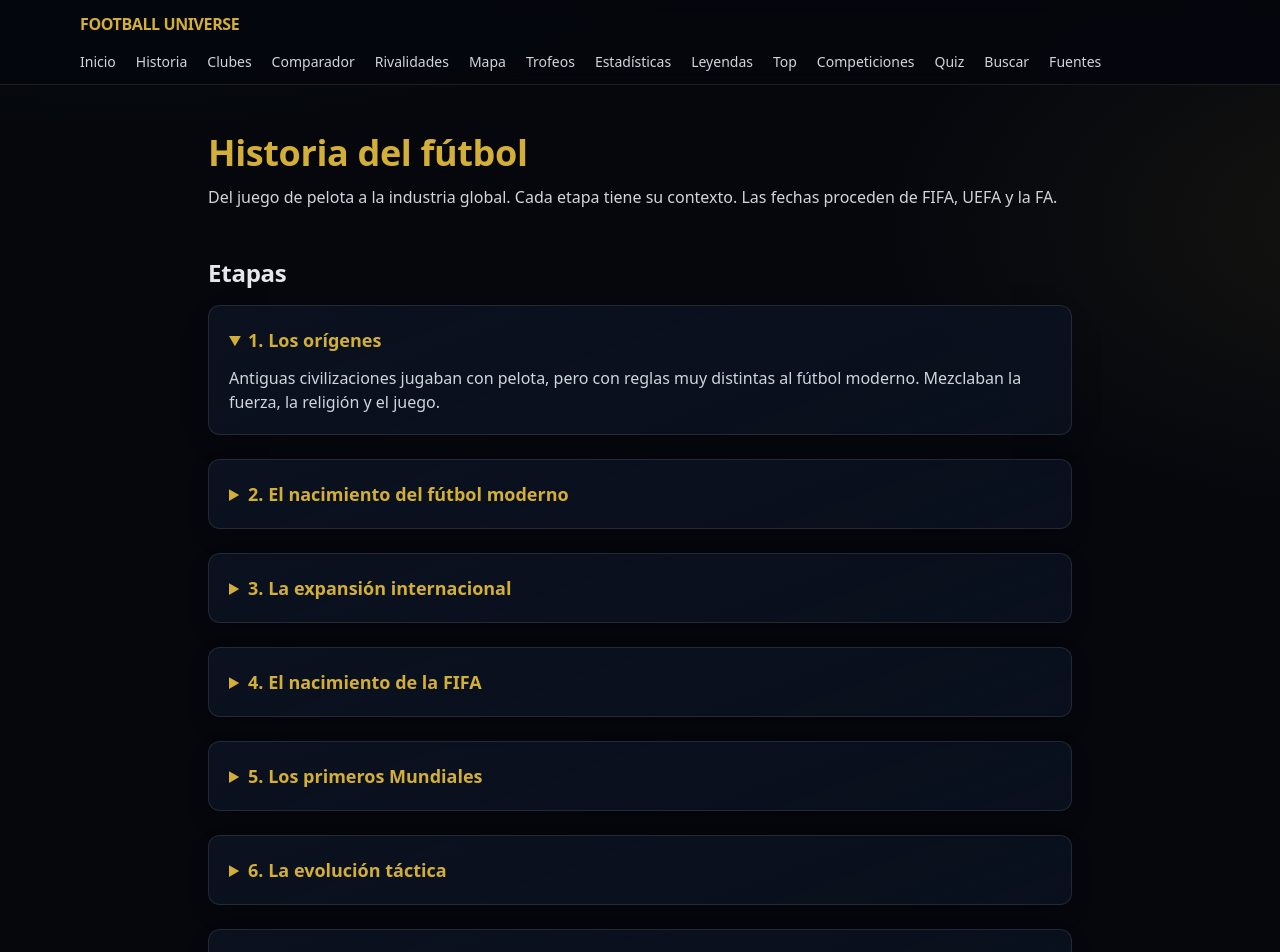
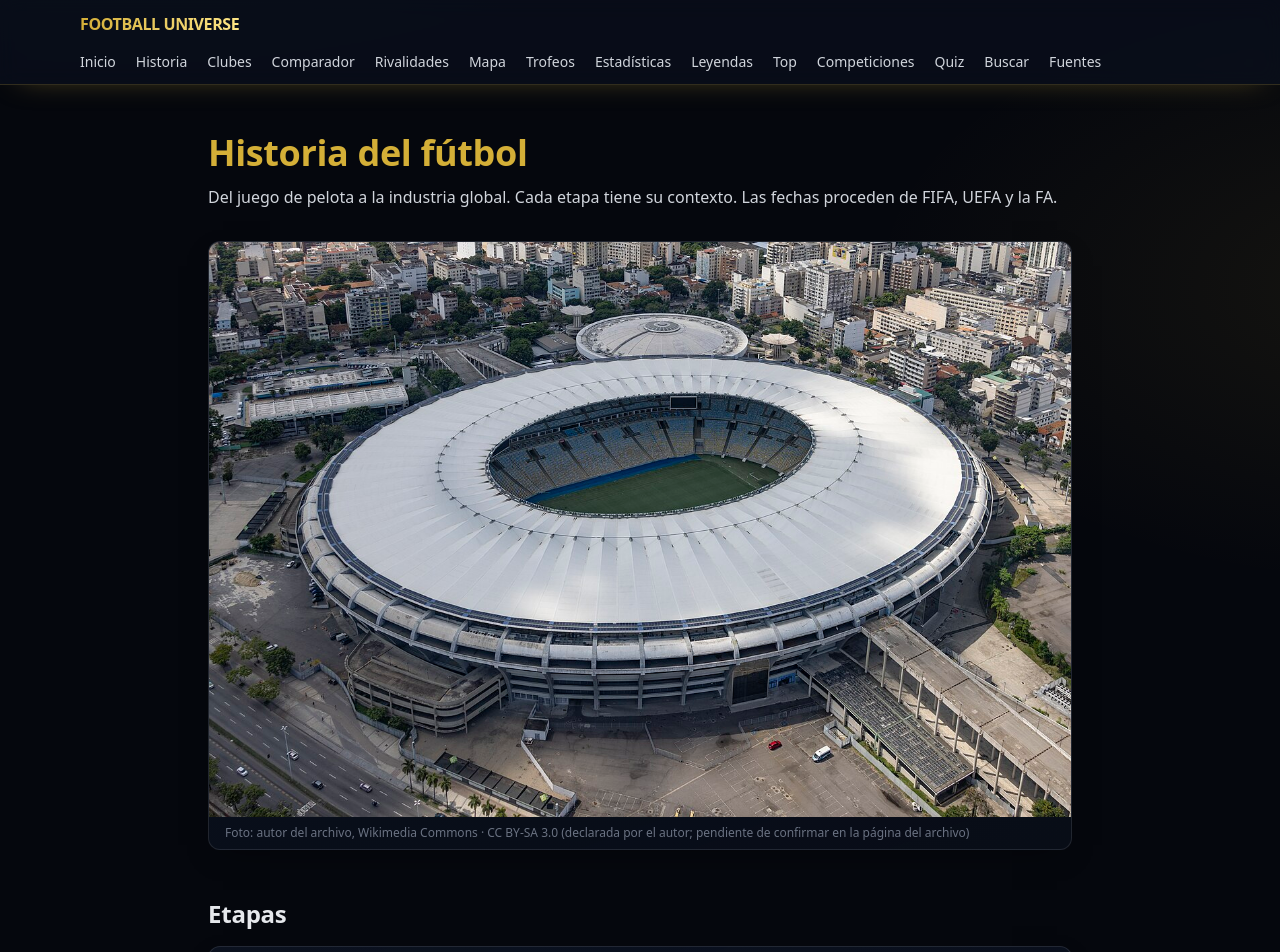
Before and after one commit to EmilioBaena2005/football-universe, a Next.js app: page /historia in a window 1280 px wide. Shown: the top 952 px of the page. Built offline with nearby package versions, Linux system fonts and the light colour scheme.

Commit message:
Foto aérea del Maracanã en historia y cabecera de navegación premium

```diff
--- a/app/components/SiteNav.tsx
+++ b/app/components/SiteNav.tsx
@@ -19,15 +19,15 @@ const LINKS = [
 
 export default function SiteNav() {
   return (
-    <header className="sticky top-0 z-50 border-b border-white/10 bg-night/85 backdrop-blur">
+    <header className="glass sticky top-0 z-50 border-b border-gold/20 shadow-[0_10px_30px_-20px_rgba(212,175,55,0.5)]">
       <nav aria-label="Principal" className="mx-auto flex max-w-6xl flex-wrap items-center justify-between gap-4 px-4 py-3">
-        <Link href="/" className="font-extrabold tracking-tight text-gold focus-visible:outline-2 focus-visible:outline-gold">
+        <Link href="/" className="bg-gradient-to-r from-gold to-amber-200 bg-clip-text font-extrabold tracking-tight text-transparent focus-visible:outline-2 focus-visible:outline-gold">
           FOOTBALL UNIVERSE
         </Link>
         <ul className="flex flex-wrap gap-x-5 gap-y-2 text-sm text-gray-300">
           {LINKS.map((l) => (
             <li key={l.href}>
-              <Link href={l.href} className="hover:text-gold focus-visible:outline-2 focus-visible:outline-gold">
+              <Link href={l.href} className="relative py-1 after:absolute after:inset-x-0 after:-bottom-0.5 after:h-px after:scale-x-0 after:bg-gold after:transition-transform hover:text-gold hover:after:scale-x-100 focus-visible:outline-2 focus-visible:outline-gold">
                 {l.label}
               </Link>
             </li>
--- a/app/historia/page.tsx
+++ b/app/historia/page.tsx
@@ -20,6 +20,13 @@ export default function HistoriaPage() {
       <p className="mt-3 text-gray-300">
         Del juego de pelota a la industria global. Cada etapa tiene su contexto. Las fechas proceden de FIFA, UEFA y la FA.
       </p>
+
+      <figure className="mt-8 overflow-hidden rounded-xl border border-white/10">
+        <img src="../fotos/maracana-2022.jpg" alt="Vista aérea del estadio del Maracanã en Río de Janeiro" className="h-auto w-full object-cover" />
+        <figcaption className="px-4 py-2 text-xs text-gray-500">
+          Foto: autor del archivo, Wikimedia Commons · CC BY-SA 3.0 (declarada por el autor; pendiente de confirmar en la página del archivo)
+        </figcaption>
+      </figure>
 
       <h2 className="mt-12 text-2xl font-bold">Etapas</h2>
       <ol className="mt-4 space-y-6">
```
Also changed, not shown: public/fotos/maracana-2022.jpg (added).
